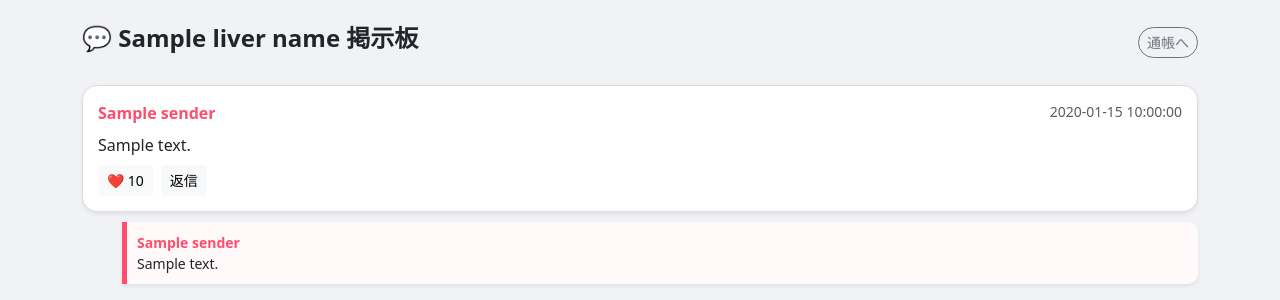
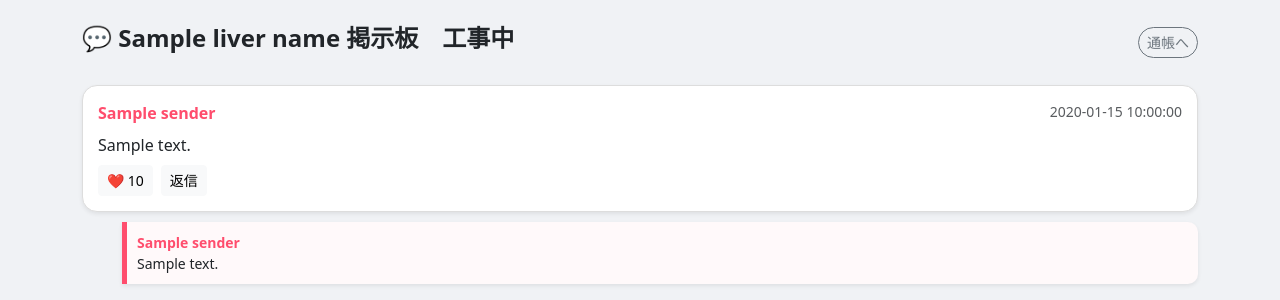
Before and after one commit to sakku9588-crypto/-, a Flask app: template templates/board.html in a window 1280 px wide. Shown: the top 300 px of the page. Run offline with Flask 3, Linux system fonts and the light colour scheme; the template is opened without the code that fills it: most values are stand-ins (such as "Sample title", 1, 10 or a date in 2020).

Commit message:
Update board.html

```diff
--- a/templates/board.html
+++ b/templates/board.html
@@ -25,7 +25,7 @@
     {% endwith %}
 
     <div class="d-flex justify-content-between align-items-center mb-4">
-        <h4 class="fw-bold">💬 {{ liver_name }} 掲示板</h4>
+        <h4 class="fw-bold">💬 {{ liver_name }} 掲示板　工事中</h4>
         <a href="/{{ liver_name }}/welcome" class="btn btn-sm btn-outline-secondary rounded-pill">通帳へ</a>
     </div>
 
```
